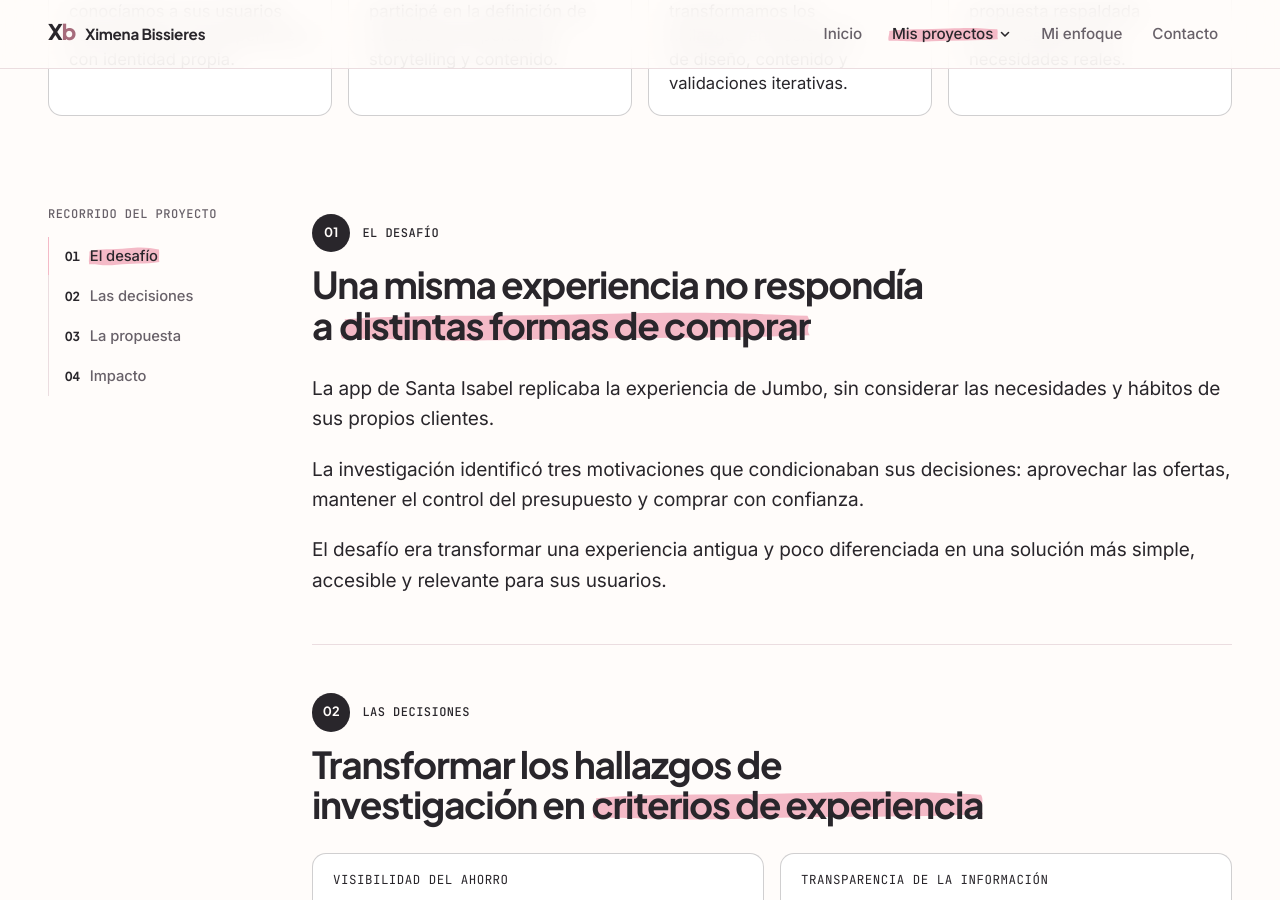
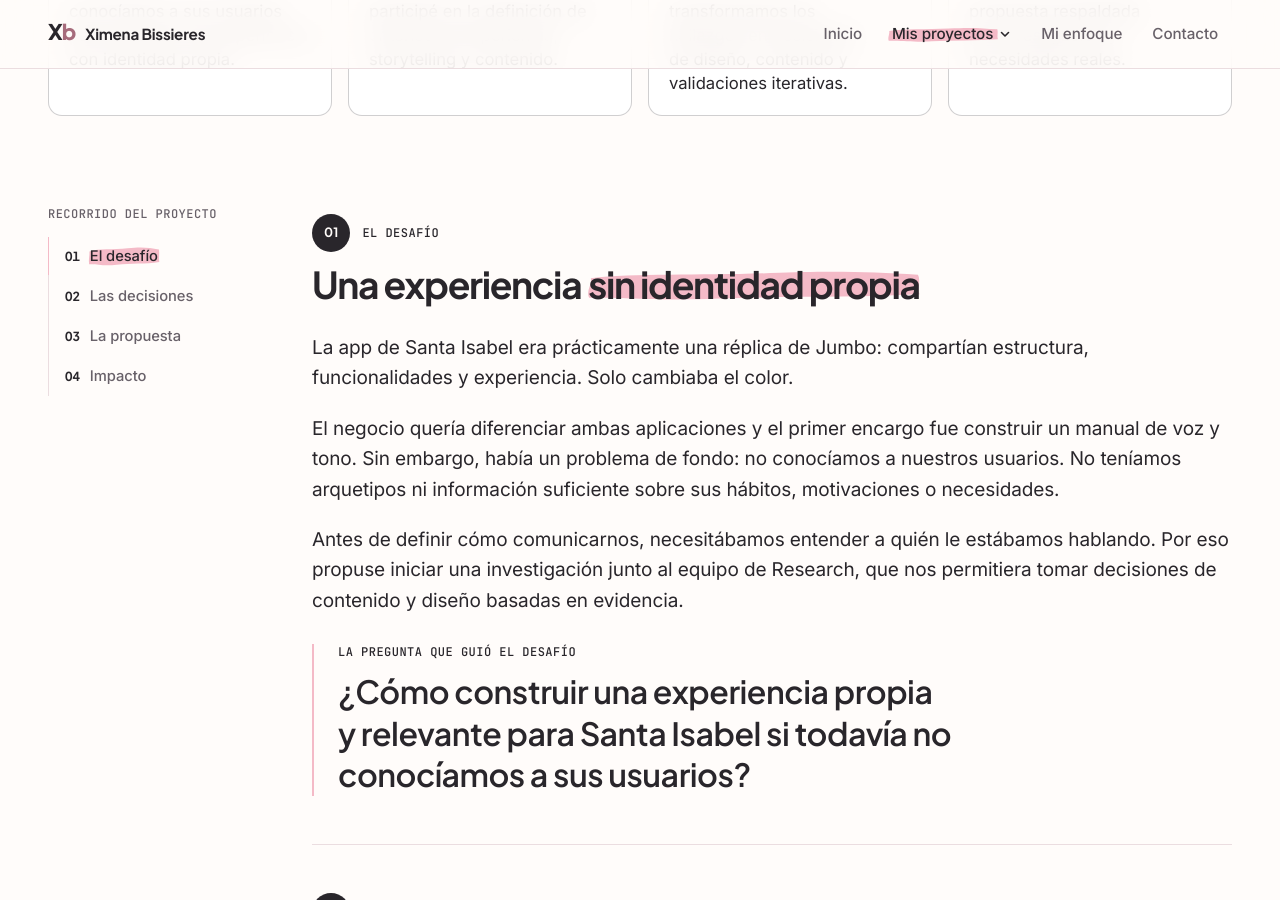
Before and after one commit to ximebissieres/Ximebissieres.github.io, a Jekyll site: the page built from proyectos/santa-isabel.html, in a window 1280 px wide and 900 px high, scrolled down 849 px. Built offline with Jekyll 4.4.1, drawn with Linux system fonts in a browser that asks for light colours.

Commit message:
Santa Isabel: nuevo contenido de El desafío con la pregunta guía
Co-Authored-By: Claude Opus 5.5 <noreply@anthropic.com>
Claude-Session: https://claude.ai/code/session_01DJ4kQgEHjb3PtnpPBBuZ5X

```diff
--- a/proyectos/santa-isabel.html
+++ b/proyectos/santa-isabel.html
@@ -20,10 +20,11 @@ summary: La app de Santa Isabel era idéntica a la de Jumbo. La rediseñamos des
   <div class="chapters chapters--si">
 
     <section class="chapter" id="el-desafio" data-title="El desafío">
-      <header class="chapter-head"><p class="eyebrow">El desafío</p><h2 class="chapter-title">Una misma experiencia no respondía a <em>distintas formas de comprar</em></h2></header>
-      <p class="lead">La app de Santa Isabel replicaba la experiencia de Jumbo, sin considerar las necesidades y hábitos de sus propios clientes.</p>
-      <p class="lead">La investigación identificó tres motivaciones que condicionaban sus decisiones: aprovechar las ofertas, mantener el control del presupuesto y comprar con confianza.</p>
-      <p class="lead">El desafío era transformar una experiencia antigua y poco diferenciada en una solución más simple, accesible y relevante para sus usuarios.</p>
+      <header class="chapter-head"><p class="eyebrow">El desafío</p><h2 class="chapter-title">Una experiencia <em>sin identidad propia</em></h2></header>
+      <p class="lead">La app de Santa Isabel era prácticamente una réplica de Jumbo: compartían estructura, funcionalidades y experiencia. Solo cambiaba el color.</p>
+      <p class="lead">El negocio quería diferenciar ambas aplicaciones y el primer encargo fue construir un manual de voz y tono. Sin embargo, había un problema de fondo: no conocíamos a nuestros usuarios. No teníamos arquetipos ni información suficiente sobre sus hábitos, motivaciones o necesidades.</p>
+      <p class="lead">Antes de definir cómo comunicarnos, necesitábamos entender a quién le estábamos hablando. Por eso propuse iniciar una investigación junto al equipo de Research, que nos permitiera tomar decisiones de contenido y diseño basadas en evidencia.</p>
+      <p class="statement"><span class="eyebrow">La pregunta que guió el desafío</span>¿Cómo construir una experiencia propia y relevante para Santa Isabel si todavía no conocíamos a sus usuarios?</p>
     </section>
 
     <section class="chapter" id="las-decisiones" data-title="Las decisiones">
```
